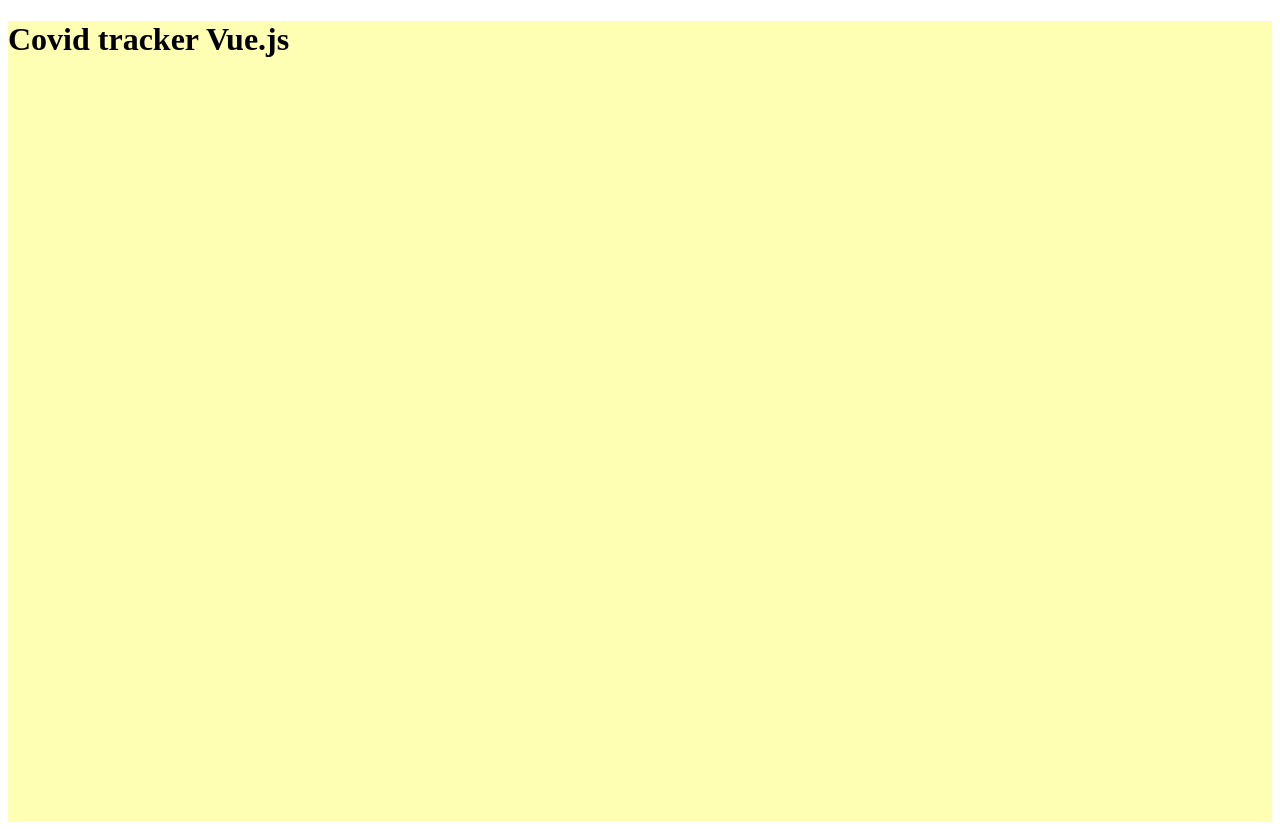
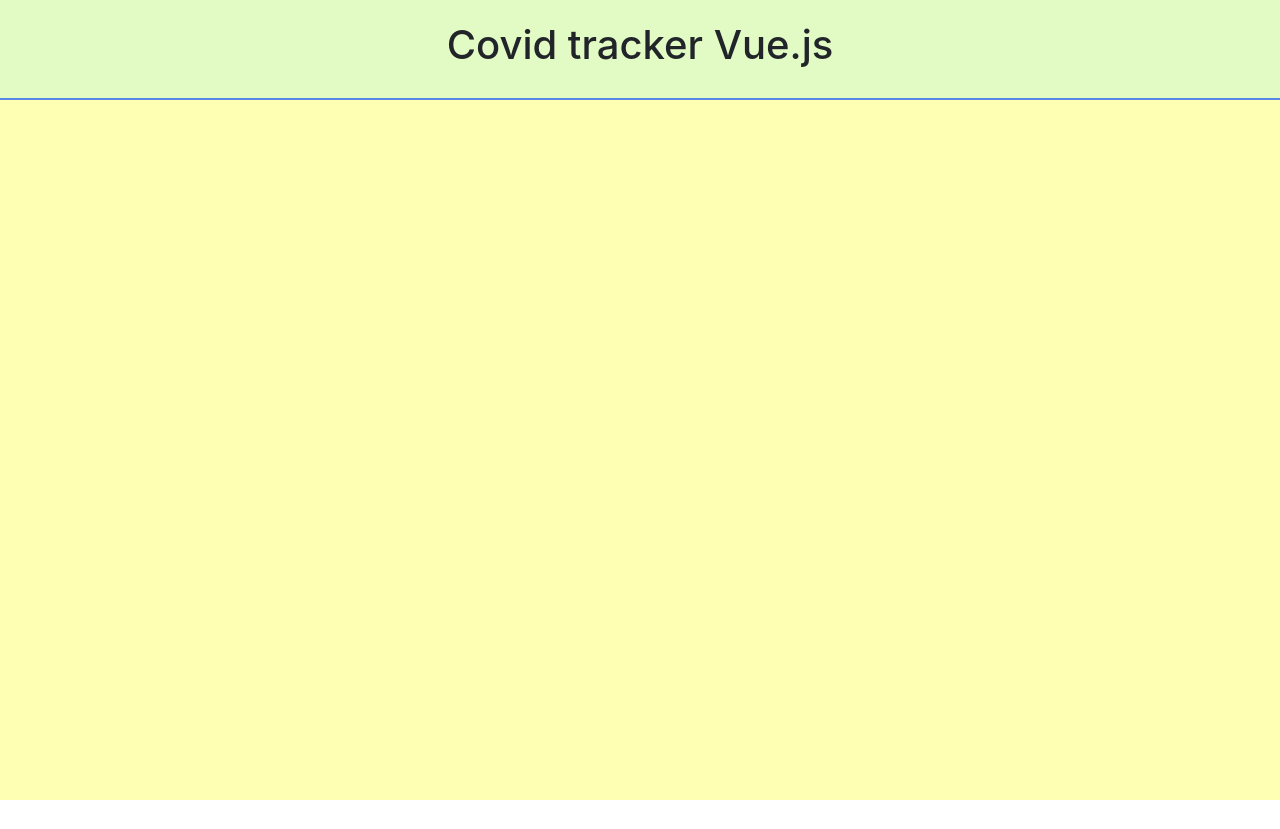
Before and after one commit to szilard-molnar/vue-covid, a Vue app in the folder vue-covid/: page / in a window 1280 px wide. After the commit the page ends 800 px from the top, so only its background shows below. Built offline with nearby package versions, Linux system fonts and the light colour scheme; a web font is replaced by a local one.

Commit message:
Vue Bootstrap hooked up

```diff
--- a/vue-covid/package.json
+++ b/vue-covid/package.json
@@ -8,8 +8,11 @@
     "lint": "vue-cli-service lint"
   },
   "dependencies": {
+    "bootstrap": "^4.6.0",
+    "bootstrap-vue": "^2.21.2",
     "core-js": "^3.6.5",
-    "vue": "^2.6.11"
+    "reset-css": "^5.0.1",
+    "vue": "^2.6.12"
   },
   "devDependencies": {
     "@vue/cli-plugin-babel": "~4.5.0",
--- a/vue-covid/src/App.vue
+++ b/vue-covid/src/App.vue
@@ -1,6 +1,8 @@
 <template>
   <div id="app">
-    <h1>Covid tracker Vue.js</h1>
+    <div class="title">
+          <h1>Covid tracker Vue.js</h1>
+    </div>
   </div>
 </template>
 
@@ -19,4 +21,13 @@
     height: 100vh;
     background-color: rgb(255, 255, 180);
   }
+
+  .title {
+    height: 100px;
+    border-bottom: 2px solid rgba(0, 60, 255, 0.612);
+    display: flex;
+    align-items: center;
+    justify-content: center;
+    background-color: rgba(105, 230, 252, 0.194);
+  }
 </style>
--- a/vue-covid/src/styles/_variables.scss
+++ b/vue-covid/src/styles/_variables.scss
@@ -1,10 +1,7 @@
 body {
     margin: 0;
-	padding: 0;
-	border: 0;
-	font-size: 100%;
-	font: inherit;
-	vertical-align: baseline;
+    padding: 0;
+    border: 0;
 }
 
 $main-font: 'Brygada 1918', serif;
@@ -16,6 +13,7 @@
     font-size: 36px;
     font-weight: 700;
     font-family: $main-font;
+    margin-bottom: 0;
 }
 
 h2 {
@@ -23,6 +21,7 @@
     font-size: 32px;
     font-weight: 700;
     font-family: $main-font;
+    margin-bottom: 0;
 }
 
 h3 {
@@ -30,6 +29,7 @@
     font-size: 28px;
     font-weight: 700;
     font-family: $main-font;
+    margin-bottom: 0;
 }
 
 h4 {
@@ -37,6 +37,7 @@
     font-size: 24px;
     font-weight: 700;
     font-family: $main-font;
+    margin-bottom: 0;
 }
 
 h5 {
@@ -44,6 +45,7 @@
     font-size: 20px;
     font-weight: 700;
     font-family: $main-font;
+    margin-bottom: 0;
 }
 
 p {
@@ -51,4 +53,5 @@
     font-size: 16px;
     font-weight: 400;
     font-family: $main-font;
+    margin-bottom: 0;
 }
```
Also changed, not shown: vue-covid/src/main.js (+11 -0 lines), 1 other file (tests, documents, lock files or other folders).
